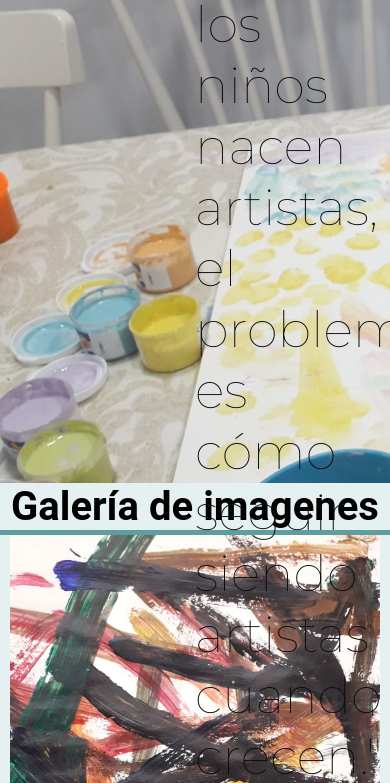
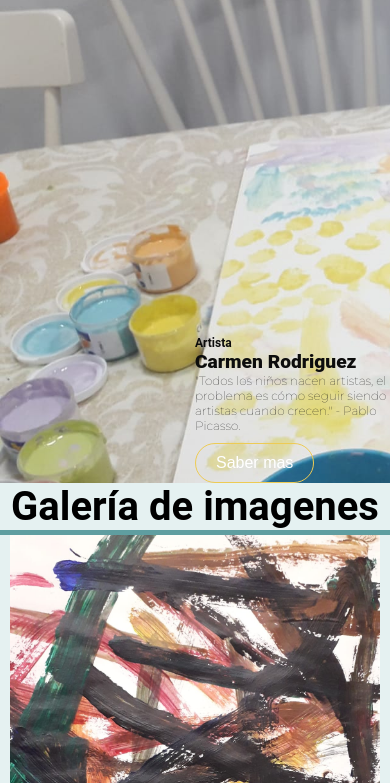
Before and after one commit to Solpiq/Proyectowebartista, a plain HTML site: page Index.html in a window 390 px wide. Shown: the part 443-1226 px from the top of the page. Drawn offline with Linux system fonts and the light colour scheme.

Commit message:
cambios media querie

```diff
--- a/CSS/mediaQueries.css
+++ b/CSS/mediaQueries.css
@@ -83,10 +83,13 @@
     grid-row: 5 / 7;
   }
   .hero .info-content h1 {
-    font-size: 3.5em;
+    font-size: 1.2em;
   }
   .hero .info-content h3 {
-    font-size: 1em;
+    font-size: 12px;
+  }
+  .hero .info-content p {
+    font-size: 12px;
   }
   .galeria{
     grid-template-columns: repeat(auto-fit,minmax(200px,1fr));
```
